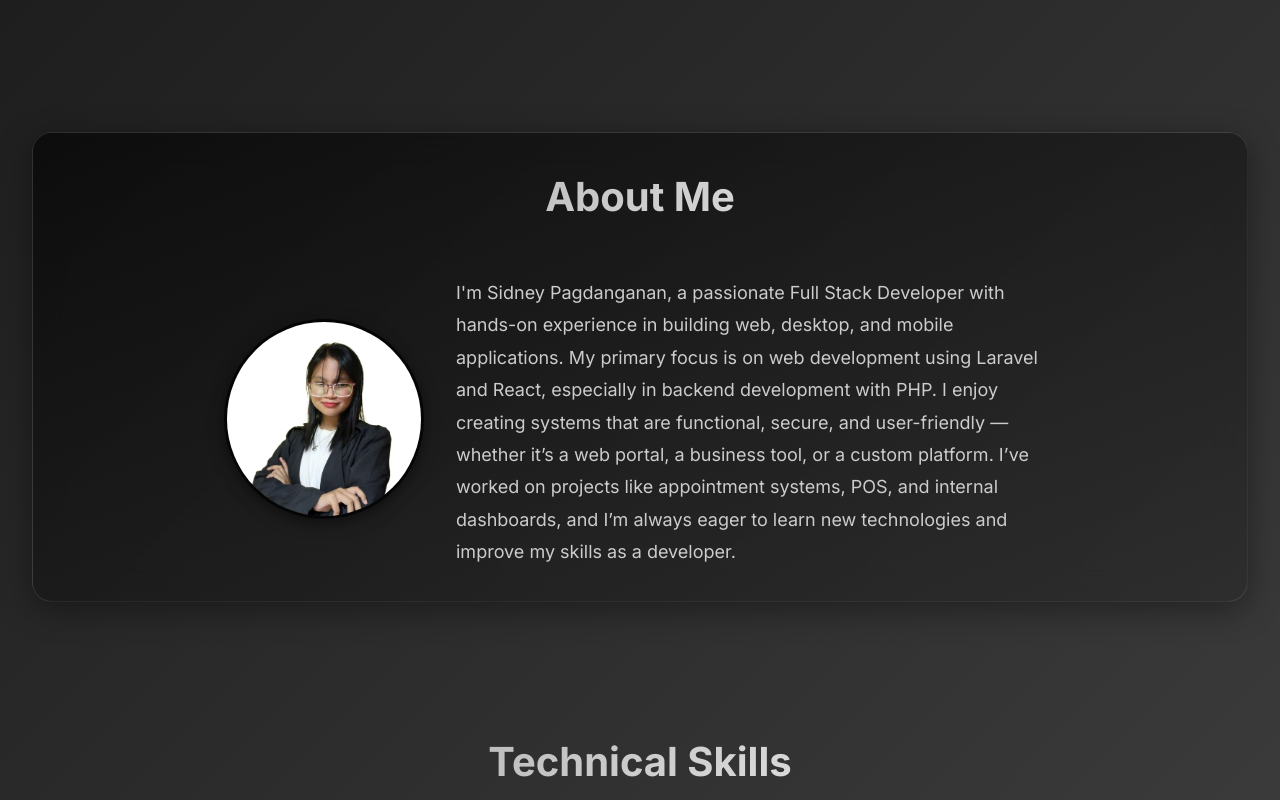
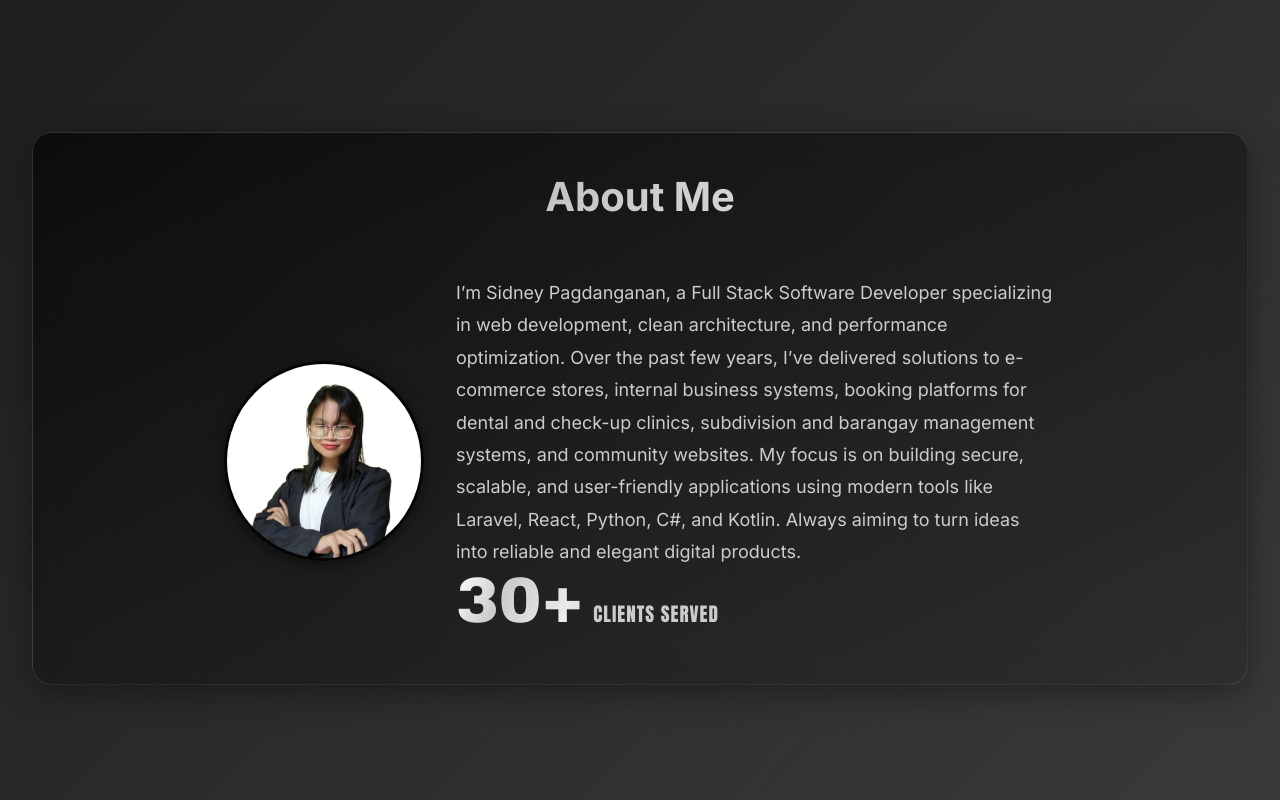
Before and after one commit to seiixin/SimplePortfolio, a plain HTML site: page index.html in a window 1280 px wide. Shown: the part 700-1500 px from the top of the page. Drawn offline with Linux system fonts and the light colour scheme.

Commit message:
improved description

```diff
--- a/index.html
+++ b/index.html
@@ -53,11 +53,21 @@
                     <img src="images/pfp.jpg" alt="Sidney Pagdanganan">
                 </div>
                 <div class="about-text">
-                    <p>I'm Sidney Pagdanganan, a passionate Full Stack Developer with hands-on experience in building web, desktop, and mobile applications. My primary focus is on web development using Laravel and React, especially in backend development with PHP. I enjoy creating systems that are functional, secure, and user-friendly — whether it’s a web portal, a business tool, or a custom platform. I’ve worked on projects like appointment systems, POS, and internal dashboards, and I’m always eager to learn new technologies and improve my skills as a developer.</p>
+                    <p>
+                        I’m Sidney Pagdanganan, a Full Stack Software Developer specializing in web development, clean architecture, and performance optimization.
+                        Over the past few years, I’ve delivered solutions to e-commerce stores, internal business systems, booking platforms for dental and check-up clinics, subdivision and barangay management systems, and community websites.
+                        My focus is on building secure, scalable, and user-friendly applications using modern tools like Laravel, React, Python, C#, and Kotlin. Always aiming to turn ideas into reliable and elegant digital products.
+                    </p>
+                        <div class="about-stats">
+                        <div class="stat-number" data-target="30">0</div>
+                        <div class="stat-label">Clients Served</div>
+                    </div>
                 </div>
             </div>
         </div>
     </section>
+
+
 
 
     <!-- Technical Skills Section -->
--- a/script.js
+++ b/script.js
@@ -19,7 +19,41 @@ async function initializePortfolio() {
         console.error('Error initializing portfolio:', error);
     }
 }
+// Load Clients Served
+document.addEventListener('DOMContentLoaded', () => {
+    const counter = document.querySelector('.stat-number');
+    const target = +counter.getAttribute('data-target');
+    let isCounting = false;
+    let observer;
 
+    function updateCount() {
+        const count = +counter.innerText;
+        const increment = target / 40; // adjust speed
+
+        if (count < target) {
+            counter.innerText = Math.ceil(count + increment);
+            requestAnimationFrame(updateCount);
+        } else {
+            counter.innerText = target + '+';
+        }
+    }
+
+    observer = new IntersectionObserver(entries => {
+        entries.forEach(entry => {
+            if (entry.isIntersecting && !isCounting) {
+                isCounting = true;
+                updateCount();
+            } else if (!entry.isIntersecting) {
+                isCounting = false;
+                counter.innerText = '0'; // reset to 0 when out of view
+            }
+        });
+    }, {
+        threshold: 0.4 // start counting when ~40% of section is visible
+    });
+
+    observer.observe(document.querySelector('#about'));
+});
 // Load skills from JSON
 async function loadSkills() {
     try {
--- a/styles.css
+++ b/styles.css
@@ -241,6 +241,54 @@ section {
     font-size: 1.125rem;
     line-height: 1.8;
     color: #ccc; /* light gray for readability */
+}
+
+.about-stats {
+    display: flex;
+    align-items: baseline;
+    gap: 0.6rem;
+    margin-bottom: 1.2rem;
+}
+
+.stat-number {
+    font-size: 4rem; /* big */
+    font-weight: bold;
+    color: #ccc; /* base gray */
+    font-family: 'Arial Black'; /* similar to Bebas */
+    line-height: 1;
+    position: relative;
+    display: inline-block;
+    background: linear-gradient(
+        120deg,
+        #f1f1f1 0%,
+        #ccc 30%,
+        #fff 50%,
+        #ccc 70%,
+        #f1f1f1 100%
+    );
+    background-size: 200% auto;
+    -webkit-background-clip: text;
+    -webkit-text-fill-color: transparent;
+    animation: shine 2s linear infinite;
+}
+
+@keyframes shine {
+    0% {
+        background-position: 200% center;
+    }
+    100% {
+        background-position: -200% center;
+    }
+}
+
+
+.stat-label {
+    font-size: 1.2rem;
+    font-weight: bold;
+    color: #ccc; /* gray */
+    text-transform: uppercase;
+    letter-spacing: 1px;
+    font-family: 'Impact', 'Arial Black', sans-serif;
 }
 
 /* Skills Section */
```
